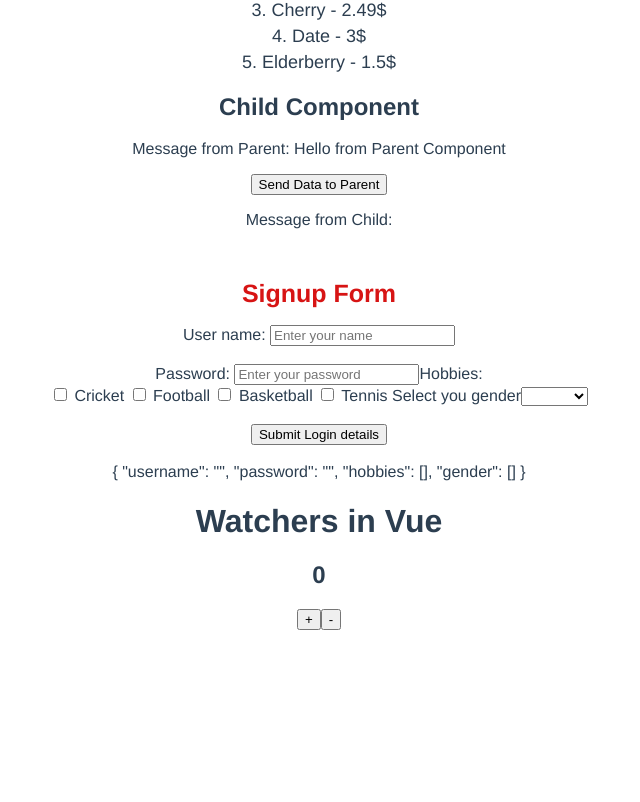
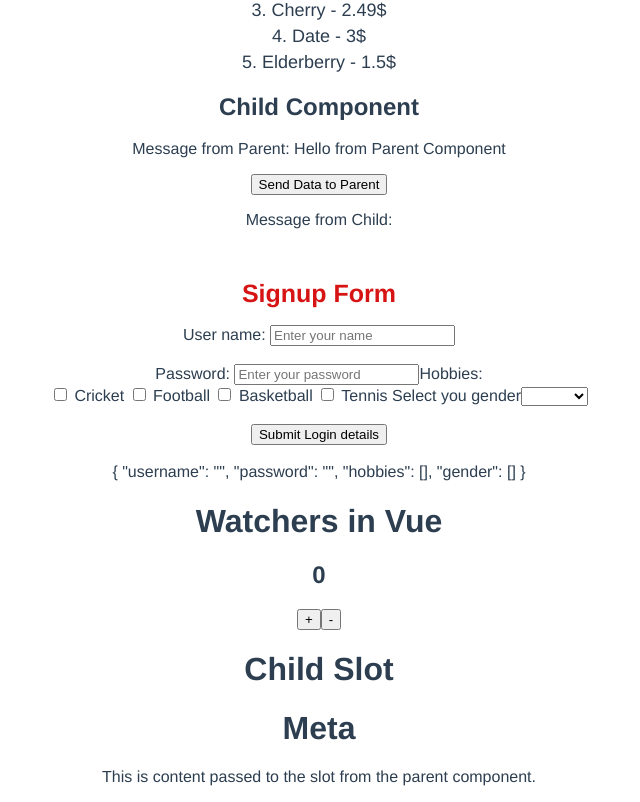
Before and after one commit to shanakasp/vue-udemy-course, a Vue app: page / in a window 1280 px wide. Shown: the part 1840-2642 px from the top of the page, without its empty margins (321-961 px from the left). Before the commit the page ends 2478 px from the top, so only its background shows below. Built offline with nearby package versions, Linux system fonts and the light colour scheme.

Commit message:
modified WatchersVue.vue added ChildSlot.vue

```diff
--- /dev/null
+++ b/src/components/ChildSlot.vue
@@ -0,0 +1,18 @@
+<template>
+  <div>
+    <h1>Child Slot</h1>
+    <h1>{{ data }}</h1>
+    <slot></slot>
+  </div>
+</template>
+
+<script>
+export default {
+  name: "ChildSlot",
+  props: {
+    data: String,
+  },
+};
+</script>
+
+<style></style>
--- a/src/components/WatchersVue.vue
+++ b/src/components/WatchersVue.vue
@@ -4,12 +4,21 @@
     <h2>{{ count }}</h2>
     <button v-on:click="increment">+</button>
     <button v-on:click="decrement">-</button>
+    <ChildSlot data="Meta">
+      <p>
+        This is content passed to the slot from the parent component.
+      </p></ChildSlot
+    >
   </div>
 </template>
 
 <script>
+import ChildSlot from "./ChildSlot";
 export default {
   name: "WatcherVue",
+  components: {
+    ChildSlot,
+  },
   data() {
     return {
       count: 0,
```
